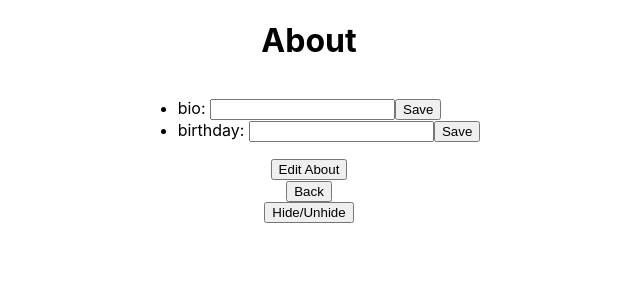
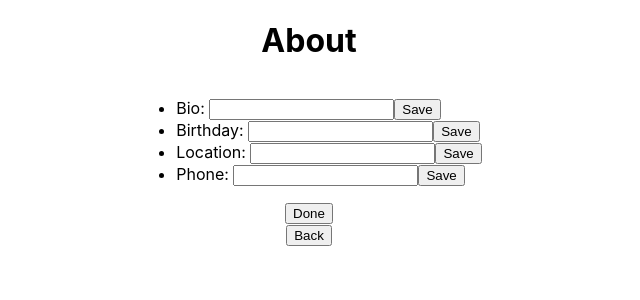
Before and after one commit to GT-4Farmers/haystack, a React (Create React App) app in the folder frontend/: page /profile/about in a window 1280 px wide. Both pictures are taken after a click on the button "Edit About". Shown: the top 300 px of the page, without its empty margins (331-971 px from the left). Built offline with nearby package versions, Linux system fonts and the light colour scheme; no server answers.

Commit message:
Change editabout structure

```diff
--- a/frontend/src/components/About.js
+++ b/frontend/src/components/About.js
@@ -10,15 +10,8 @@ function About() {
     const [location, setLocation] = useState("");
     const [phone, setPhone] = useState("");
 
-    const [hiddenString, setHiddenString] = useState('hidden');
-    const [hidden, setHidden] = useState(true);
-
-    const [state, setState] = useState({
-        bio: null,
-        birthdate: null,
-        location: null,
-        phone: null
-    })
+    const [showElement, setShowText] = useState(false);
+    const onClick = () => setShowText(!showElement);
 
     useEffect(() => {
         Axios.get("http://localhost:3001/profile/about")
@@ -33,7 +26,7 @@ function About() {
 
     const editBio = () => {
         Axios.put('http://localhost:3001/profile/editabout', {
-            bio: state.bio
+            bio: bio
         }).then((response) => {
             if (!response.data.success) {
                 alert(response.data.msg);
@@ -43,12 +36,9 @@ function About() {
         })
     };
 
-    const edit = () => {
+    const editBirthdate = () => {
         Axios.put('http://localhost:3001/profile/editabout', {
-            bio: state.bio,
-            birthdate: state.birthdate,
-            location: state.location,
-            phone: state.phone
+            birthdate: birthdate
         }).then((response) => {
             if (!response.data.success) {
                 alert(response.data.msg);
@@ -58,82 +48,104 @@ function About() {
         })
     };
 
-    const handleChange = (e) => {
-        const { id, value } = e.target
-        setState(prevState => ({
-            ...prevState,
-            [id] : value
-        }))
+    const editLocation = () => {
+        Axios.put('http://localhost:3001/profile/editabout', {
+            location: location
+        }).then((response) => {
+            if (!response.data.success) {
+                alert(response.data.msg);
+            } else {
+                console.log(response.data.success);
+            }
+        })
+    };
+
+    const editPhone = () => {
+        Axios.put('http://localhost:3001/profile/editabout', {
+            phone: phone
+        }).then((response) => {
+            if (!response.data.success) {
+                alert(response.data.msg);
+            } else {
+                console.log(response.data.success);
+            }
+        })
+    };
+
+    const handleBioChange = (e) => {
+        setBio(e.target.value)
+    }
+
+    const handleBirthdateChange = (e) => {
+        setBirthdate(e.target.value)
+    }
+
+    const handleLocationChange = (e) => {
+        setLocation(e.target.value)
+    }
+
+    const handlePhoneChange = (e) => {
+        setPhone(e.target.value)
     }
 
     const handleBack = () => {
         history.push("/profile");
     }
 
-    const handleEdit = () => {
-        // history.push("/profile/editabout");
+    const BioButton = () => <button id="bioBtn" onClick={editBio}>Save</button>;
+    const BirthdayButton = () => <button id="birthdayBtn" onClick={editBirthdate}>Save</button>;
+    const LocationButton = () => <button id="locationBtn" onClick={editLocation}>Save</button>;
+    const PhoneButton = () => <button id="phoneBtn" onClick={editPhone}>Save</button>;
 
-    }
-
-    // const hideUnhide = () => {
-    //     setHidden(!hidden);
-    //     setHiddenString('visible');
-    // }
-
-    const action = () => {
-        setHidden(!hidden);
-
-        if(hidden) {
-            setHiddenString('hidden');
-            document.getElementById('bio').style.visibility = 'hidden';
-            document.getElementById('bioBtn').style.visibility = 'hidden';
-            document.getElementById('birthdate').style.visibility = 'hidden';
-            document.getElementById('birthdateBtn').style.visibility = 'hidden';
-
-        } else {
-            setHiddenString('visible');
-            document.getElementById('bio').style.visibility = 'visible';
-            document.getElementById('bioBtn').style.visibility = 'visible';
-            document.getElementById('birthdate').style.visibility = 'visible';
-            document.getElementById('birthdateBtn').style.visibility = 'visible';
-        }
-    }
+    let value = !showElement ? "Edit About" : "Done";
 
     return (
     <div className="registration">
         <h1>About</h1>
         <ul>
-            <li>bio: {hidden ? bio : null}
-                <input
+            <li>Bio: {showElement ? null : bio}
+                {showElement ? <input
                     type="text"
                     id="bio"
                     value={bio ? bio : ""}
-                    onChange={handleChange}
-                />
-                <button id="bioBtn" type={hiddenString} onClick={editBio}>Save</button>
+                    onChange={handleBioChange}
+                /> : null}
+                {showElement ? <BioButton /> : null}
             </li>
-
-            <li>birthday: {hidden ? birthdate : null}
-            <input
+            <li>Birthday: {showElement ? null : birthdate}
+                {showElement ? <input
                     type="text"
                     id="birthdate"
                     value={birthdate ? birthdate : ""}
-                    onChange={handleChange}
-                />
-                <button id="birthdateBtn" onClick={handleChange}>Save</button>
+                    onChange={handleBirthdateChange}
+                /> : null}
+                {showElement ? <BirthdayButton /> : null}
             </li>
-
-            {/* <li>location: {location}<input id="location" value={location}/><input type="button" id="location" value="Save" onClick={handleChange}/></li>
-            <li>email: {email}</li>
-            <li>phone: {phone}</li> */}
+            <li>Location: {showElement ? null : location}
+                {showElement ? <input
+                    type="text"
+                    id="location"
+                    value={location ? location : ""}
+                    onChange={handleLocationChange}
+                /> : null}
+                {showElement ? <LocationButton /> : null}
+            </li>
+            <li>Phone: {showElement ? null : phone}
+                {showElement ? <input
+                    type="text"
+                    id="phone"
+                    value={phone ? phone : ""}
+                    onChange={handlePhoneChange}
+                /> : null}
+                {showElement ? <PhoneButton /> : null}
+            </li>
         </ul>
         <div>
-                <button onClick={handleEdit}>Edit About</button>
+            <button onClick={onClick}>{value}</button>
         </div>
         <div>
                 <button onClick={handleBack}>Back</button>
         </div>
-        <input type="button" id="toggler" value="Hide/Unhide" onClick={action} />
     </div>);
 }
 
```
